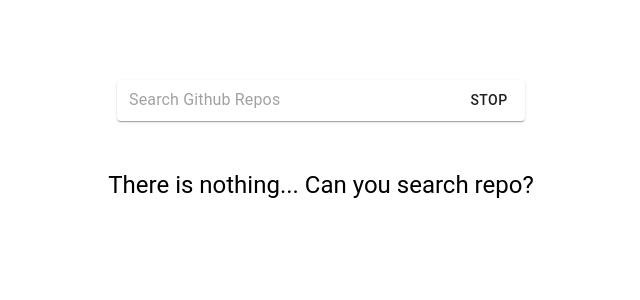
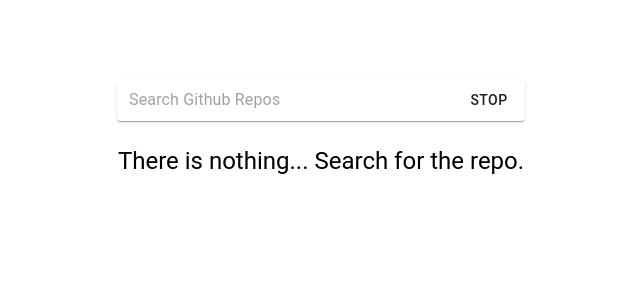
Before and after one commit to vladossuper/test-repo, a React (Create React App) app: page / in a window 1280 px wide. Shown: the top 300 px of the page, without its empty margins (319-959 px from the left). Built offline with nearby package versions, Linux system fonts and the light colour scheme.

Commit message:
Minor fixes

```diff
--- a/src/features/Repos/index.jsx
+++ b/src/features/Repos/index.jsx
@@ -56,9 +56,11 @@ export const Repos = () => {
       <Grid container item justify='center' xs={12} className={classes.search}>
         <Search handleSearchQuery={handleSearchQuery} handleStop={handleStop} />
       </Grid>
-      <Grid container item justify='center' xs={12}>
-        {(totalRepos && totalRepos > 0) && <Typography variant='h6' align='center'>{totalRepos} repository results</Typography> }
-      </Grid>
+      {(totalRepos && totalRepos > 0) &&
+        <Grid container item justify='center' xs={12}>
+          <Typography variant='h6' align='center'>{totalRepos} repository results</Typography>
+        </Grid>
+      }
       <Grid item container justify='center' xs={12} className={classes.content}>
         { isLoadingRepos ?
           <CircularProgress /> :
@@ -76,12 +78,13 @@ export const Repos = () => {
               </Grid>
               <Grid item xs={8} >
                 {
-                  reposList ?
+                  (reposList && reposList.length > 0) &&
                     reposList.map((repo) => (
                       <CardItem key={repo.id} repo={repo} />
-                    )) :
-                    <Typography variant='h5' align='center'>There is nothing... Can you search repo?</Typography>
+                  ))
                 }
+                {!reposList && <Typography variant='h5' align='center'>There is nothing... Search for the repo.</Typography>}
+                {(reposList && reposList.length === 0) && <Typography variant='h5' align='center'>No repos with this name.</Typography>}
               </Grid>
               <Grid item container xs={2} justify='flex-end'>
                 {prevReposList && (
@@ -95,7 +98,7 @@ export const Repos = () => {
         }
       </Grid>
       <Grid container justify='center' item xs={12}>
-        { pages && <Pagination count={pages} page={page} onChange={(_, value) => setPage(value)} /> }
+        { (reposList && reposList.length > 0) && <Pagination count={pages} page={page} onChange={(_, value) => setPage(value)} /> }
       </Grid>
     </Grid>
   );
```
